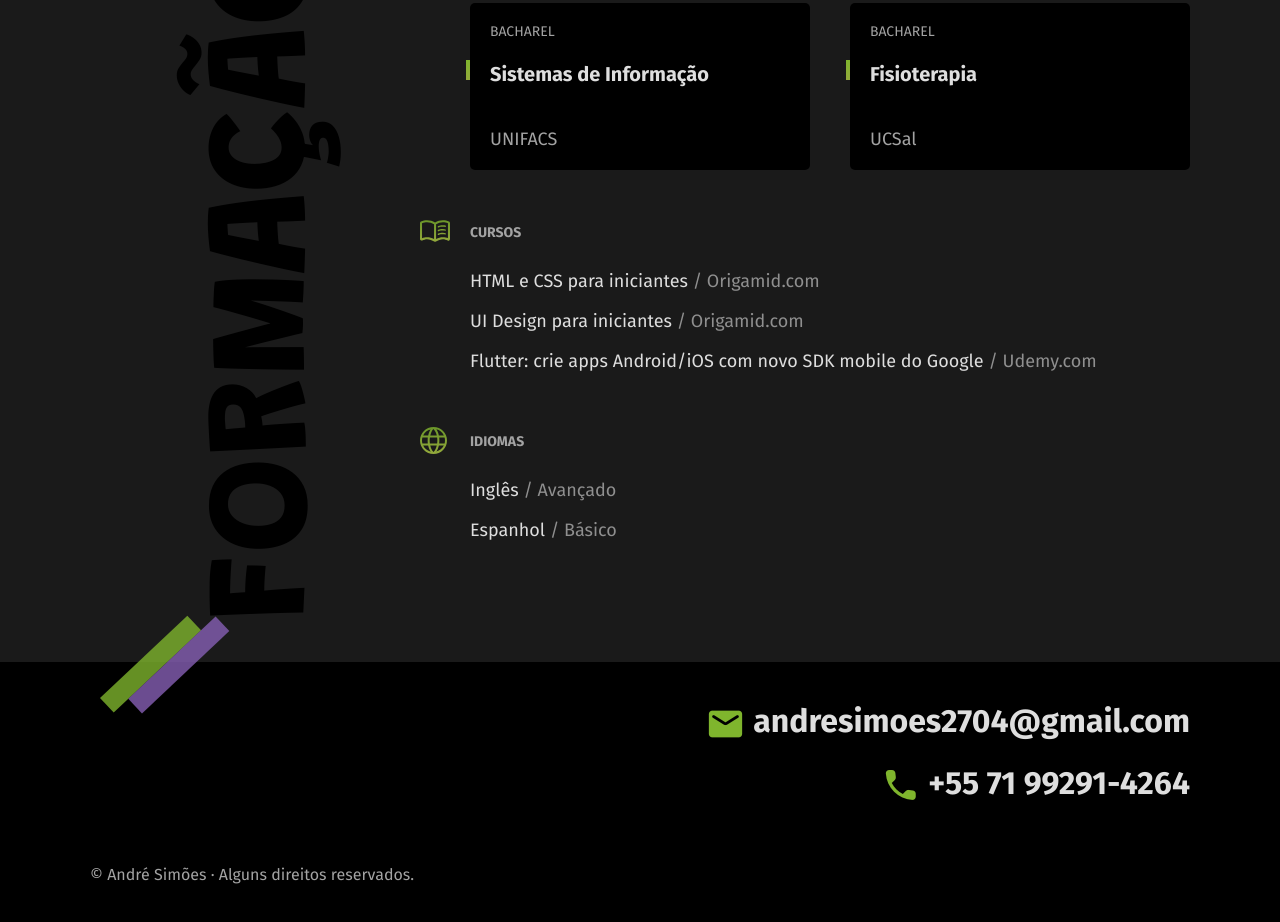
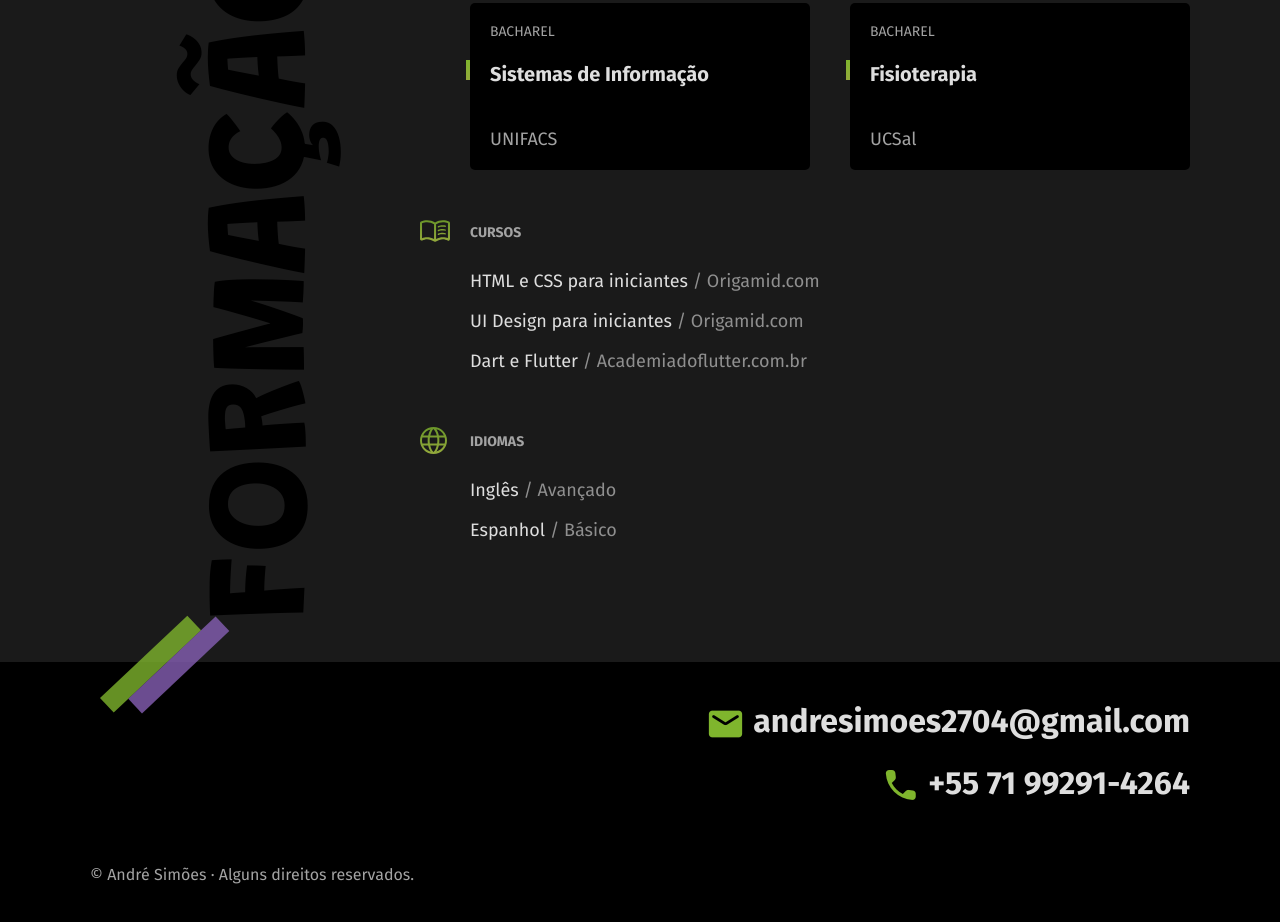
Before and after one commit to andreluizsimoes/andreluizsimoes.github.io, a plain HTML site: page index.html in a window 1280 px wide. Shown: the part 1931-2853 px from the top of the page. Drawn offline with Linux system fonts and the light colour scheme.

Commit message:
mudança em lista de cursos

```diff
--- a/index.html
+++ b/index.html
@@ -128,7 +128,7 @@
                     <ul>
                         <li class="curso-item">HTML e CSS para iniciantes <span class="curso-local">/ Origamid.com</span></li>
                         <li class="curso-item">UI Design para iniciantes <span class="curso-local">/ Origamid.com</span></li>
-                        <li class="curso-item">Flutter: crie apps Android/iOS com novo SDK mobile do Google <span class="curso-local">/ Udemy.com</span></li>
+                        <li class="curso-item">Dart e Flutter <span class="curso-local">/ Academiadoflutter.com.br</span></li>
                     </ul>
                 </div>
 
```
